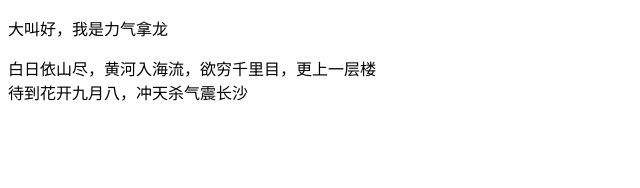
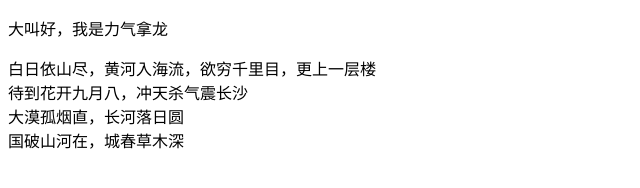
Before and after one commit to liql5870/liql, a plain HTML site: page index.html in a window 1280 px wide. Shown: the whole page, without its empty margins (0-640 px from the left). Drawn offline with Linux system fonts and the light colour scheme.

Commit message:
版本1.1

```diff
--- a/index.html
+++ b/index.html
@@ -10,5 +10,8 @@
     <p>大叫好，我是力气拿龙</p>
     <div>白日依山尽，黄河入海流，欲穷千里目，更上一层楼</div>
     <div>待到花开九月八，冲天杀气震长沙</div>
+    <div>大漠孤烟直，长河落日圆
+    </div>
+    <div>国破山河在，城春草木深</div>
 </body>
 </html>
```
